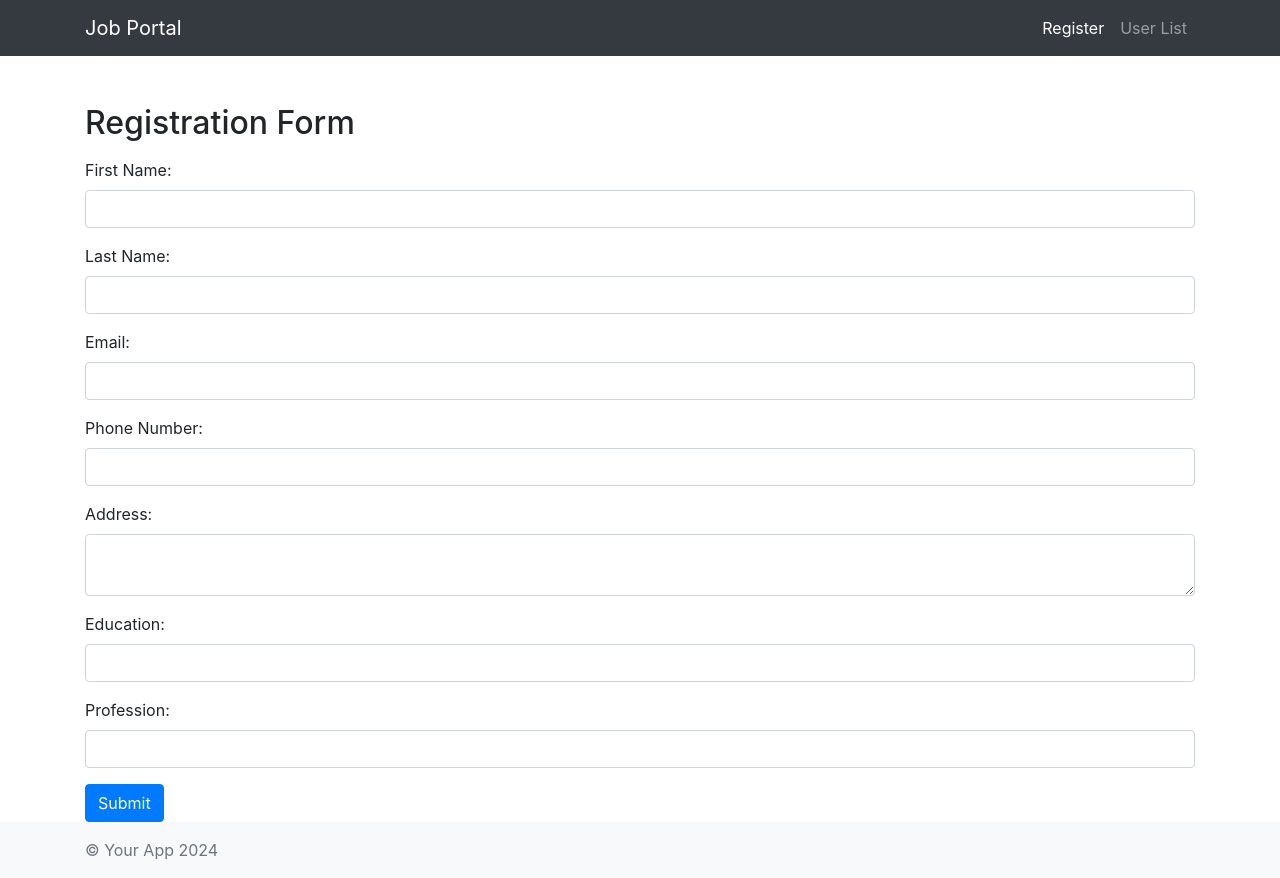
After one commit to aartigoswami91/PythonProjects, a Django app: page /register/ in a window 1280 px wide. The commit adds this page. Run offline with Django 5.2, Linux system fonts and the light colour scheme; some libraries are stand-ins or nearby versions.

Commit message:
added registration and user list with base template

```diff
--- /dev/null
+++ b/my_tennis_club/members/forms.py
@@ -0,0 +1,7 @@
+from django import forms
+from .models import User
+
+class UserForm(forms.ModelForm):
+    class Meta:
+        model = User
+        fields = ['first_name', 'last_name', 'email', 'phone_number', 'address', 'education', 'profession']
--- a/my_tennis_club/members/models.py
+++ b/my_tennis_club/members/models.py
@@ -1,4 +1,18 @@
 from django.db import models
+
+
+class User(models.Model):
+    first_name = models.CharField(max_length=100)
+    last_name = models.CharField(max_length=100)
+    email = models.EmailField(unique=True)
+    phone_number = models.CharField(max_length=15)
+    address = models.TextField()
+    education = models.CharField(max_length=100)
+    profession = models.CharField(max_length=100)
+
+    def __str__(self):
+        return f"{self.first_name} {self.last_name}"
+
 
 # Create your models here.
 class Member(models.Model):
--- /dev/null
+++ b/my_tennis_club/members/templates/base.html
@@ -0,0 +1,46 @@
+<!DOCTYPE html>
+<html lang="en">
+<head>
+    <meta charset="UTF-8">
+    <meta name="viewport" content="width=device-width, initial-scale=1.0">
+    <title>{% block title %}{% endblock %}</title>
+    <!-- Include Bootstrap CSS -->
+    <link rel="stylesheet" href="https://stackpath.bootstrapcdn.com/bootstrap/4.5.2/css/bootstrap.min.css">
+</head>
+<body>
+    <nav class="navbar navbar-expand-lg navbar-dark bg-dark">
+        <div class="container">
+            <a class="navbar-brand" href="#">Job Portal</a>
+            <button class="navbar-toggler" type="button" data-toggle="collapse" data-target="#navbarNav" aria-controls="navbarNav" aria-expanded="false" aria-label="Toggle navigation">
+                <span class="navbar-toggler-icon"></span>
+            </button>
+            <div class="collapse navbar-collapse" id="navbarNav">
+                <ul class="navbar-nav ml-auto">
+                    <li class="nav-item active">
+                        <a class="nav-link" href="{% url 'register' %}">Register</a>
+                    </li>
+                    <li class="nav-item">
+                        <a class="nav-link" href="{% url 'user_list' %}">User List</a>
+                    </li>
+                </ul>
+            </div>
+        </div>
+    </nav>
+
+    <div class="container mt-4">
+        {% block content %}
+        {% endblock %}
+    </div>
+
+    <footer class="footer mt-auto py-3 bg-light">
+        <div class="container">
+            <span class="text-muted">© Your App 2024</span>
+        </div>
+    </footer>
+
+    <!-- Include Bootstrap JS -->
+    <script src="https://code.jquery.com/jquery-3.5.1.slim.min.js"></script>
+    <script src="https://cdn.jsdelivr.net/npm/@popperjs/core@2.5.4/dist/umd/popper.min.js"></script>
+    <script src="https://stackpath.bootstrapcdn.com/bootstrap/4.5.2/js/bootstrap.min.js"></script>
+</body>
+</html>
--- /dev/null
+++ b/my_tennis_club/members/templates/registrationform.html
@@ -0,0 +1,41 @@
+{% extends 'base.html' %}
+
+{% block title %}
+Registration Form
+{% endblock %}
+
+{% block content %}
+<h2 class="mt-5">Registration Form</h2>
+<form method="post" class="mt-3">
+    {% csrf_token %}
+    <div class="form-group">
+        <label for="id_first_name">First Name:</label>
+        <input type="text" id="id_first_name" name="first_name" class="form-control">
+    </div>
+    <div class="form-group">
+        <label for="id_last_name">Last Name:</label>
+        <input type="text" id="id_last_name" name="last_name" class="form-control">
+    </div>
+    <div class="form-group">
+        <label for="id_email">Email:</label>
+        <input type="email" id="id_email" name="email" class="form-control">
+    </div>
+    <div class="form-group">
+        <label for="id_phone_number">Phone Number:</label>
+        <input type="text" id="id_phone_number" name="phone_number" class="form-control">
+    </div>
+    <div class="form-group">
+        <label for="id_address">Address:</label>
+        <textarea id="id_address" name="address" class="form-control"></textarea>
+    </div>
+    <div class="form-group">
+        <label for="id_education">Education:</label>
+        <input type="text" id="id_education" name="education" class="form-control">
+    </div>
+    <div class="form-group">
+        <label for="id_profession">Profession:</label>
+        <input type="text" id="id_profession" name="profession" class="form-control">
+    </div>
+    <button type="submit" class="btn btn-primary">Submit</button>
+</form>
+{% endblock %}
--- a/my_tennis_club/members/views.py
+++ b/my_tennis_club/members/views.py
@@ -1,9 +1,25 @@
-from django.shortcuts import render
-
-# Create your views here.
+from django.shortcuts import render, redirect
+from .forms import UserForm
+from .models import User
 from django.http import HttpResponse
 from django.template import loader
 from .models import Member
+
+def register(request):
+    if request.method == 'POST':
+        form = UserForm(request.POST)
+        if form.is_valid():
+            form.save()
+            return redirect('user_list')
+    else:
+        form = UserForm()
+    return render(request, 'registrationform.html', {'form': form})
+
+def user_list(request):
+    users = User.objects.all()
+    return render(request, 'user_list.html', {'users': users})
+
+# Create your views here.
 
 def members(request):
   mymembers = Member.objects.all().values()
--- a/my_tennis_club/my_tennis_club/urls.py
+++ b/my_tennis_club/my_tennis_club/urls.py
@@ -21,4 +21,6 @@ from members import views
 urlpatterns = [
     path("admin/", admin.site.urls),
     path('members/', views.members, name='members'),
+    path('register/', views.register, name='register'),
+    path('user-list/', views.user_list, name='user_list'),
 ]
```
Also changed, not shown: my_tennis_club/members/templates/all_members.html (+13 -11 lines), my_tennis_club/members/templates/master.html (added, +14 -0 lines), my_tennis_club/members/templates/user_list.html (added, +35 -0 lines), my_tennis_club/db.sqlite3, my_tennis_club/members/migrations/0004_user.py (added).
